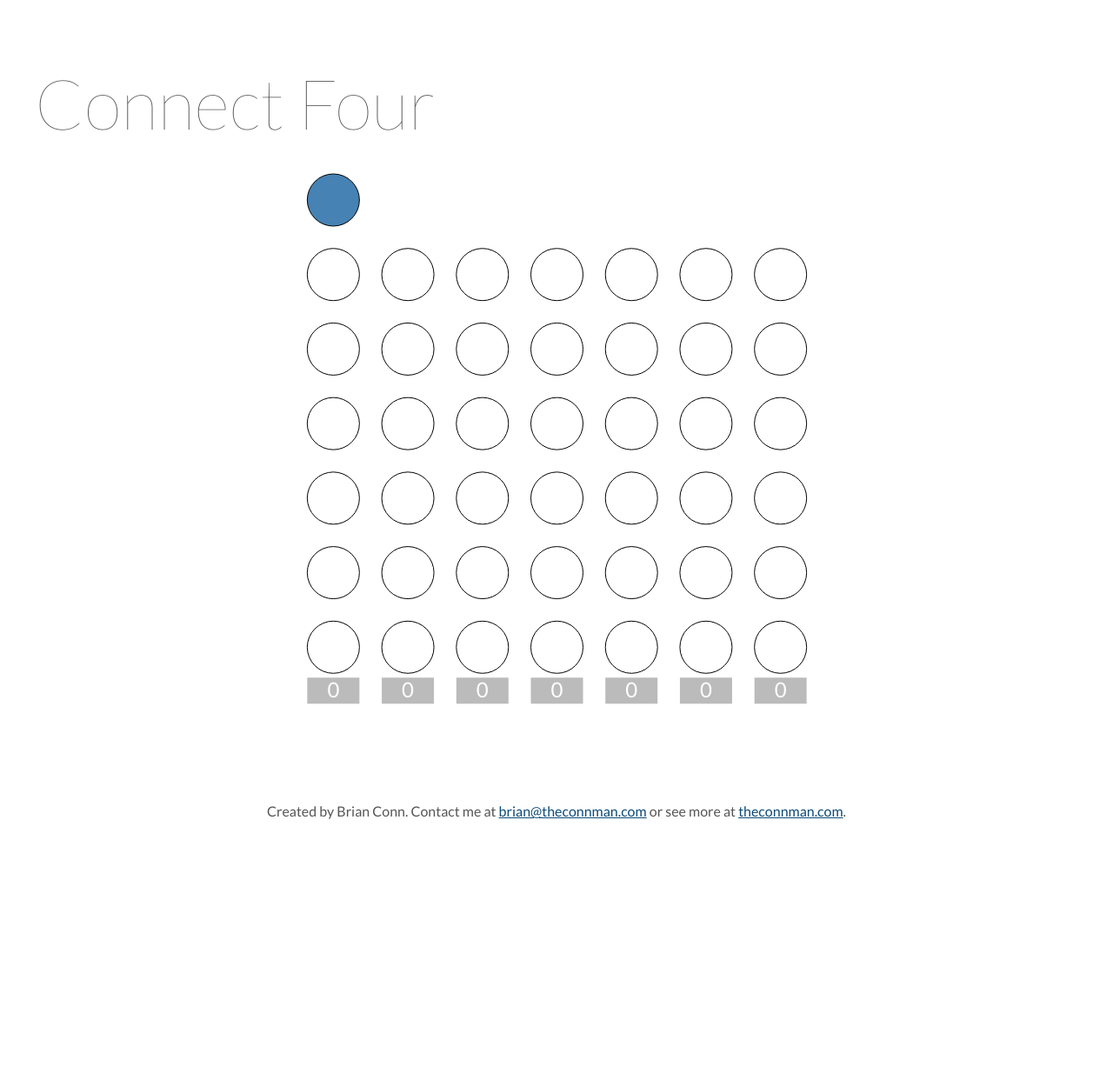
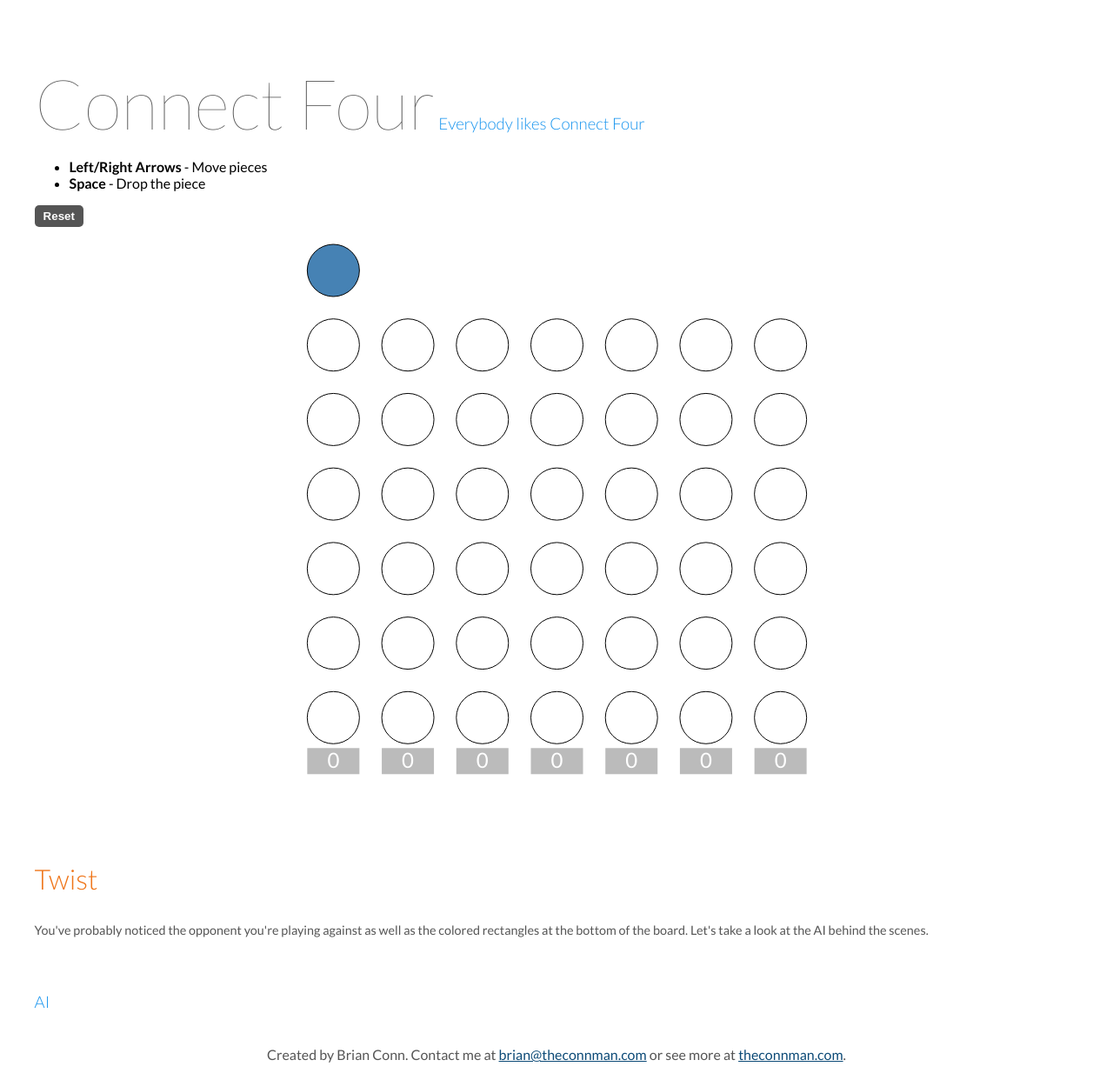
Before and after one commit to TheConnMan/ConnectFour, a plain HTML site: page index.html in a window 1280 px wide. Shown: the whole page at 87% size. Before the commit the page ends 962 px from the top, so only its background shows below. Drawn offline with Linux system fonts and the light colour scheme.

Commit message:
Increased recursive performance. Added instructions. Added reset button. Updated text.

```diff
--- a/index.html
+++ b/index.html
@@ -12,6 +12,7 @@
         <script src="./js/d3.v3.min.js" charset="utf-8"></script>
         <script src="./js/jquery.reveal.js" charset="utf-8"></script>
         <script src="./js/ConnectFour.js" charset="utf-8"></script>
+        <!-- <script type="text/javascript" src="//cdnjs.cloudflare.com/ajax/libs/gist-embed/1.8/gist-embed.min.js"></script> -->
         <script src="https://platform.twitter.com/widgets.js" charset="utf-8"></script>
         <script>
 			(function(i,s,o,g,r,a,m){i['GoogleAnalyticsObject']=r;i[r]=i[r]||function(){
@@ -24,11 +25,24 @@
 		</script>
 		<div>
 			<div id="content">
-				<h1>Connect Four</h1>
+				<h1 style="display: inline;">Connect Four</h1>
+				<h3 style="display: inline;">Everybody likes Connect Four</h3>
+				<ul>
+					<li><b>Left/Right Arrows</b> - Move pieces</li>
+					<li><b>Space</b> - Drop the piece</li>
+				</ul>
+				<button onclick="connectFour('#game')">Reset</button>
+				<div id="game"></div>
+				<h2>Twist</h2>
+				<p>
+					You've probably noticed the opponent you're playing against as well as the colored rectangles at the bottom of the board.
+					Let's take a look at the AI behind the scenes.
+				</p>
+				<h3>AI</h3>
 				<p>
 
 				</p>
-				<div id="game"></div>
+				<!-- <code data-gist-id="66d904156ddf8a0d3ac7" data-gist-file="GroovyExample.groovy"></code> -->
 			</div>
 	        <div id="gameEnd" class="reveal-modal">
 			     <div id="modalContent"></div>
--- a/js/ConnectFour.js
+++ b/js/ConnectFour.js
@@ -8,6 +8,7 @@ function connectFour(id) {
 	var w = $(id).width(), done = false;
 	var boardW = 600, boardH = 600, r = 30;
 	var margin = {top: 50, left: Math.max(w - boardW, 0) / 2, right: Math.max(w - boardW, 0) / 2, bottom: 50};
+	d3.select(id).selectAll('svg').remove();
 	var svg = d3.select(id).append('svg').attr('width', w).attr('height', boardH + margin.top + margin.bottom);
 
 	var scale = d3.scale.quantize().domain([-1, 0, 1]).range(['red', 'none', 'steelblue']);
@@ -104,7 +105,7 @@ function connectFour(id) {
 		} else if (block != -1) {
 			moves = d3.range(7).map(function(d) { return d == block ? 1 : 0});
 		} else {
-			moves = recursiveMoves(b, 1, -1, 0, .4, 3, 0, false);
+			moves = recursiveMoves(b, 1, -1, 0, .4, 4, 0, false);
 		}
 		updateAI(moves);
 		var top = moves.map(function(d, i) { return {i: i, d: d}; }).filter(function(d) { return d.d == d3.max(moves); });
@@ -139,7 +140,7 @@ function winNextTurn(b, isComp) {
 	var result = -1;
 	d3.range(7).forEach(function(c) {
 		if (validMove(c, b)) {
-			var temp = $.extend(true, [], b), r = getRow(c, temp);
+			var temp = copyArray(b), r = getRow(c, temp);
 			temp[r][c] = isComp ? -1 : 1;
 			if (checkWin(temp, r, c, isComp ? -1 : 1)) {
 				result = c;
@@ -152,7 +153,7 @@ function winNextTurn(b, isComp) {
 function recursiveMoves(b, win, lose, tie, mult, depth, cur, isComp) {
 	return d3.range(7).map(function(c) {
 		if (validMove(c, b)) {
-			var temp = $.extend(true, [], b), r = getRow(c, temp);
+			var temp = copyArray(b), r = getRow(c, temp);
 			temp[r][c] = -1;
 			return recursiveCheck(temp, win, lose, tie, mult, depth, cur, isComp);
 		} else {
@@ -164,7 +165,7 @@ function recursiveMoves(b, win, lose, tie, mult, depth, cur, isComp) {
 function recursiveCheck(b, win, lose, tie, mult, depth, cur, isComp) {
 	return d3.sum(d3.range(7).map(function(c) {
 		if (validMove(c, b)) {
-			var temp = $.extend(true, [], b), r = getRow(c, temp);
+			var temp = copyArray(b), r = getRow(c, temp);
 			temp[r][c] = isComp ? -1 : 1;
 			if (checkWin(temp, r, c)) {
 				return isComp ? win : lose;
@@ -311,6 +312,15 @@ function getRow(move, board) {
 }
 
 /**
+ * Deep copies a 2d array.
+ * @param a - Array to be copied
+ * @returns {Array}
+ */
+function copyArray(a) {
+	return a.map(function(d) { return d.slice(); });
+}
+
+/**
  * Outputs a 2d representation of the board into a string.
  * @param a - Board
  * @returns
```
